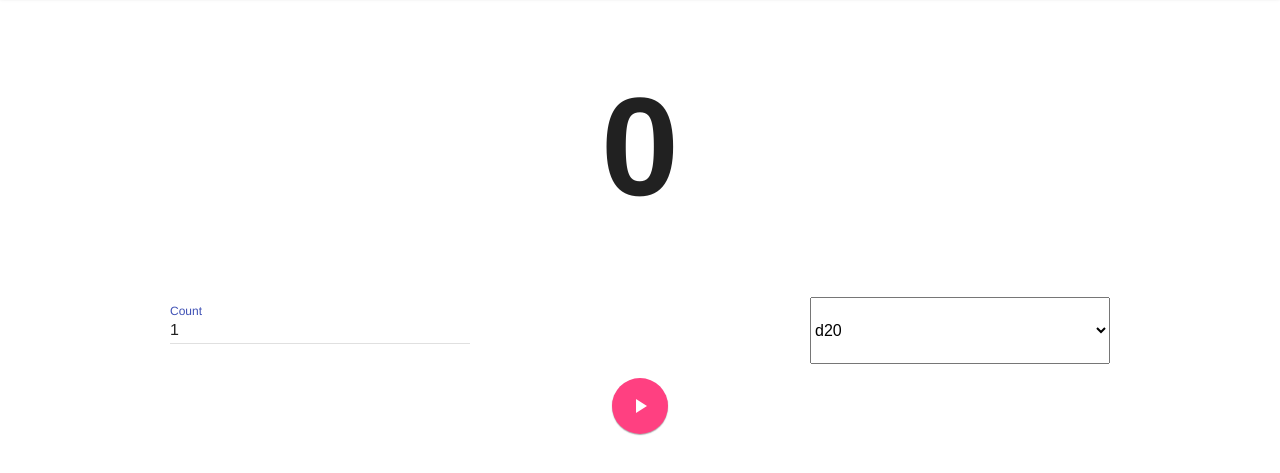
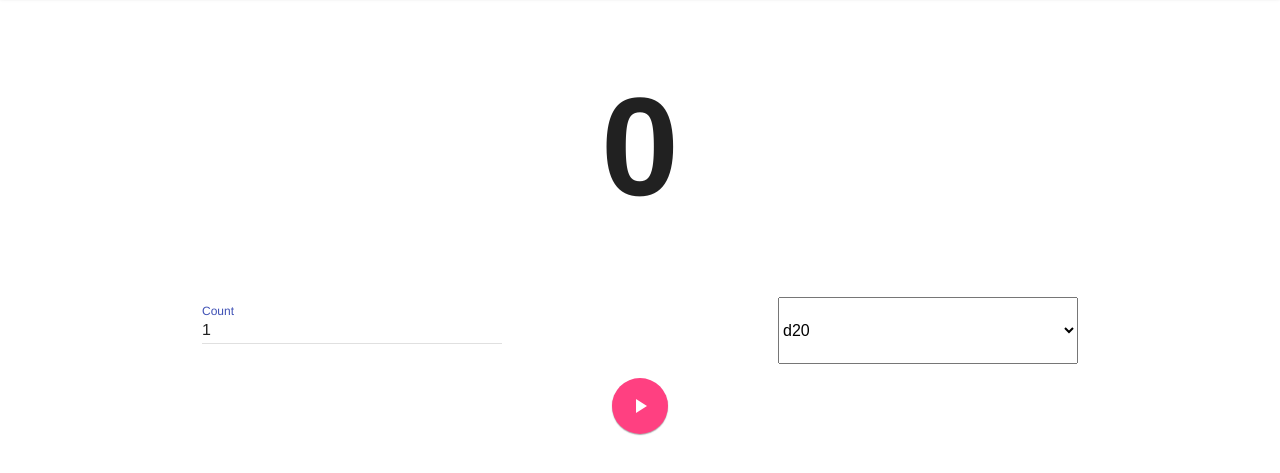
Before and after one commit to hal7df/hal7df.github.io, a plain HTML site: page etc/roll.html in a window 1280 px wide. Shown: the part 67-540 px from the top of the page. Drawn offline with nearby package versions, Linux system fonts and the light colour scheme.

Commit message:
More hotfixes

```diff
--- a/etc/roll.html
+++ b/etc/roll.html
@@ -35,7 +35,7 @@
         </header>
         <main class="mdl-layout__content">
             <div class="result text-align-center bold">0</div>
-            <div style="display: flex; flex-direction: row; justify-content: space-around;">
+            <div style="display: flex; flex-direction: row; justify-content: space-around; width: 90%; margin: 0 auto;">
                 <div class="mdl-textfield mdl-js-textfield mdl-textfield--floating-label" style="flex: 0 1 auto;">
                     <input class="mdl-textfield__input" type="number" id="count" min="0" step="1" value="1"/>
                     <label class="mdl-textfield__label" for="count">Count</label>
```
